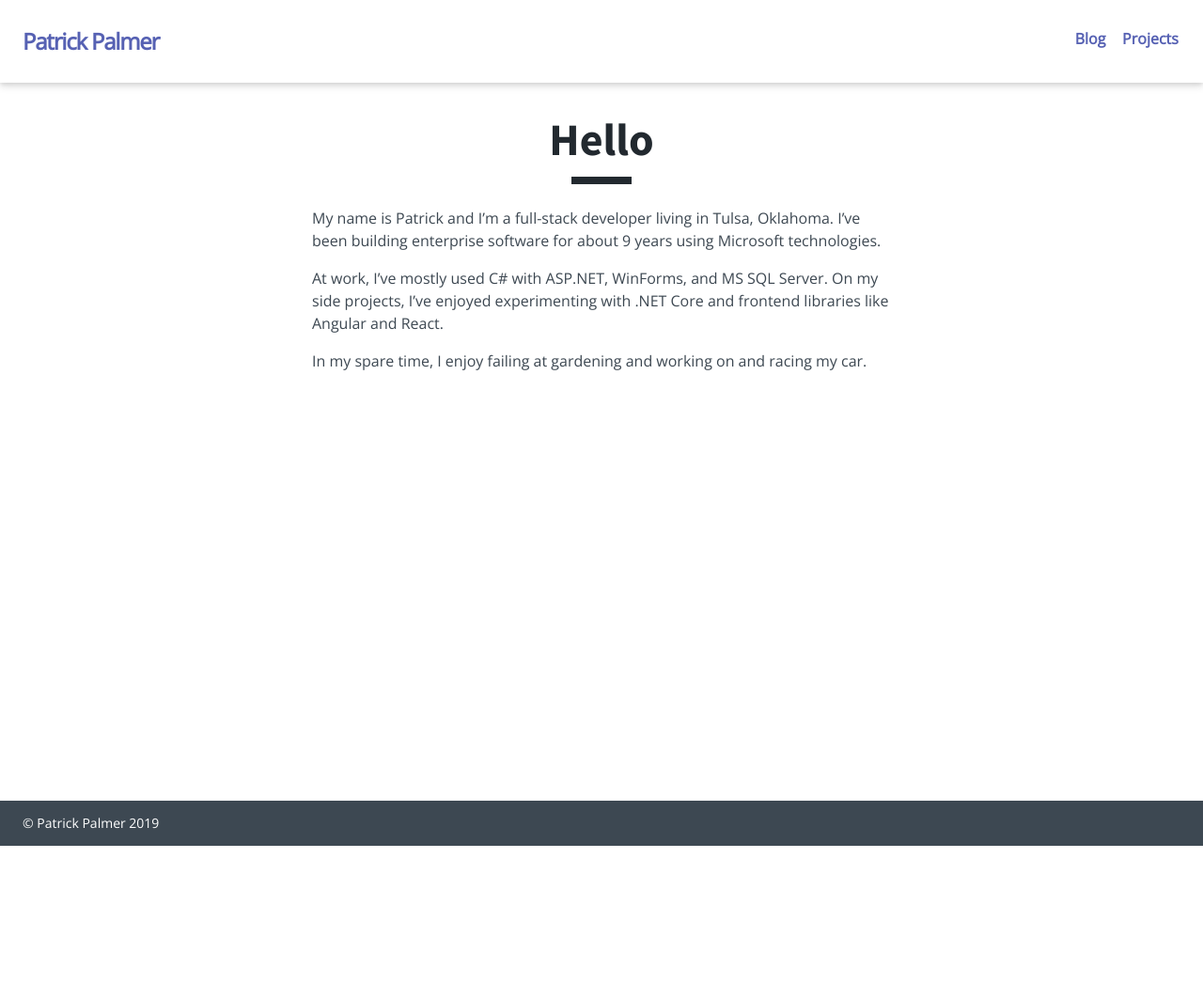
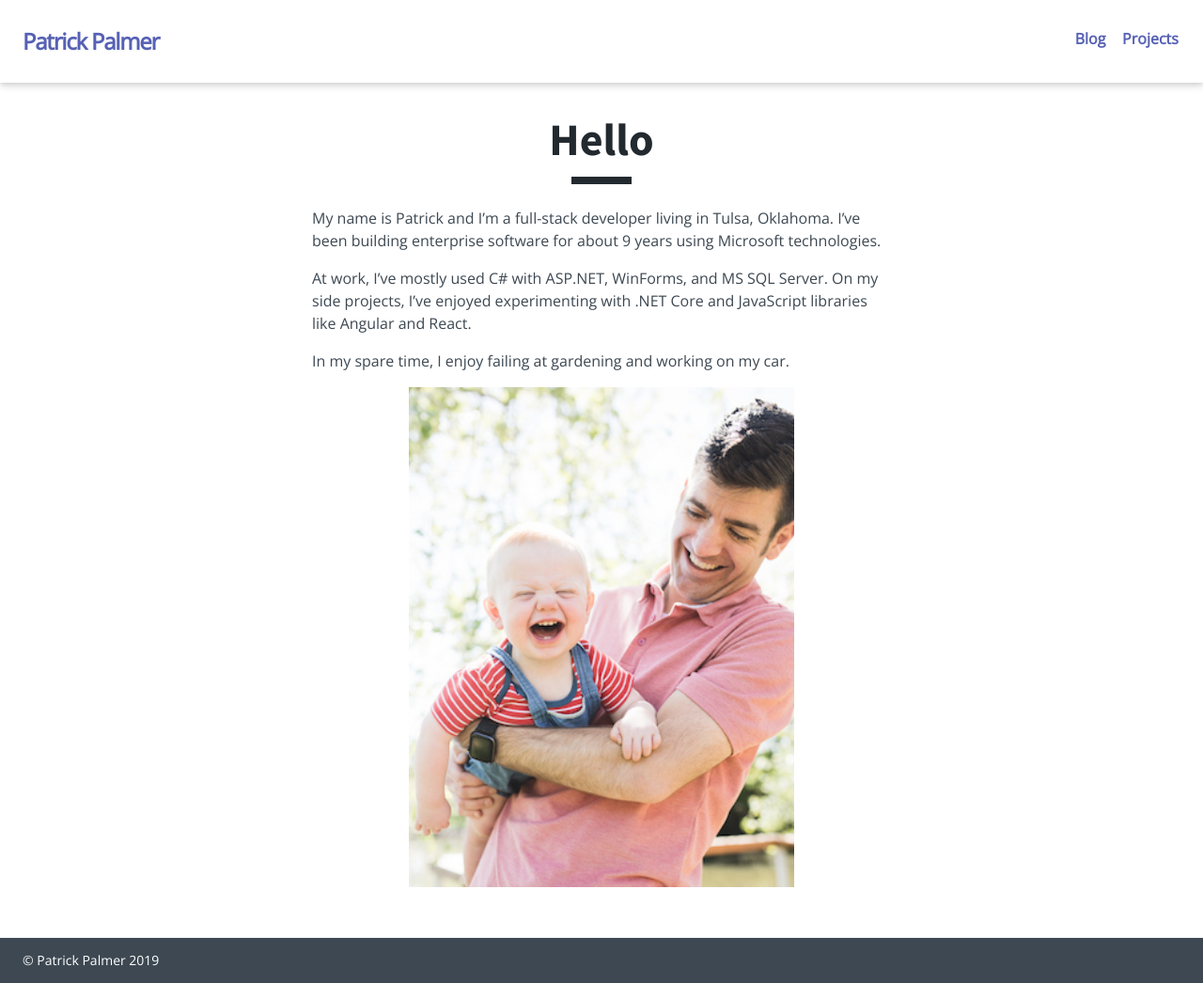
Before and after one commit to ppalms/ppalms.github.io, a Jekyll site: the page built from index.md, in a window 1280 px wide. Shown: the whole page at 94% size. Built offline with Jekyll 4.4.1, drawn with Linux system fonts in a browser that asks for light colours; before the commit the page ends 900 px from its top, so only the background shows below that.

Commit message:
Update about, blog, and project pages. Tweak post description.

```diff
--- a/blog/index.html
+++ b/blog/index.html
@@ -1,5 +1,6 @@
 ---
 layout: page
+title: Blog
 ---
 {% for post in paginator.posts %}
 <div class="text-sm text-grey-darker mt-4">
--- a/index.md
+++ b/index.md
@@ -4,6 +4,10 @@ title: Hello
 ---
 My name is Patrick and I'm a full-stack developer living in Tulsa, Oklahoma. I've been building enterprise software for about 9 years using Microsoft technologies.
 
-At work, I've mostly used C# with ASP.NET, WinForms, and MS SQL Server. On my side projects, I've enjoyed experimenting with .NET Core and frontend libraries like Angular and React.
+At work, I've mostly used C# with ASP.NET, WinForms, and MS SQL Server. On my side projects, I've enjoyed experimenting with .NET Core and JavaScript libraries like Angular and React.
 
-In my spare time, I enjoy failing at gardening and working on and racing my car.
+In my spare time, I enjoy failing at gardening and working on my car.
+
+<div class="text-center">
+  <img src="../assets/images/patrick.jpg" class="w-2/3" alt="Look at the happy baby">
+</div>
```
Also changed, not shown: _posts/2019-03-11-dotnet-identity-angular-part-1.md (+1 -1 lines), projects.md (+3 -0 lines), assets/images/bible-blast-screen-shot.png (added), assets/images/patrick.jpg (added).
